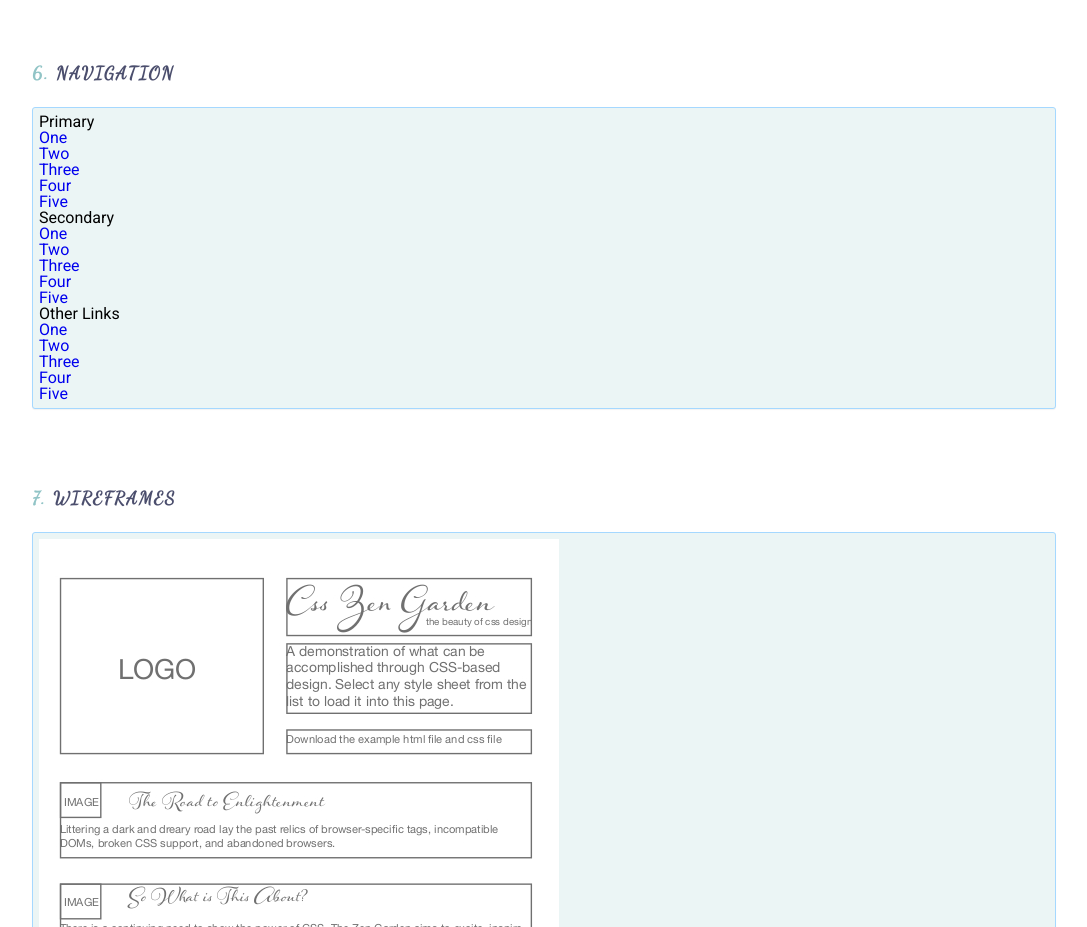
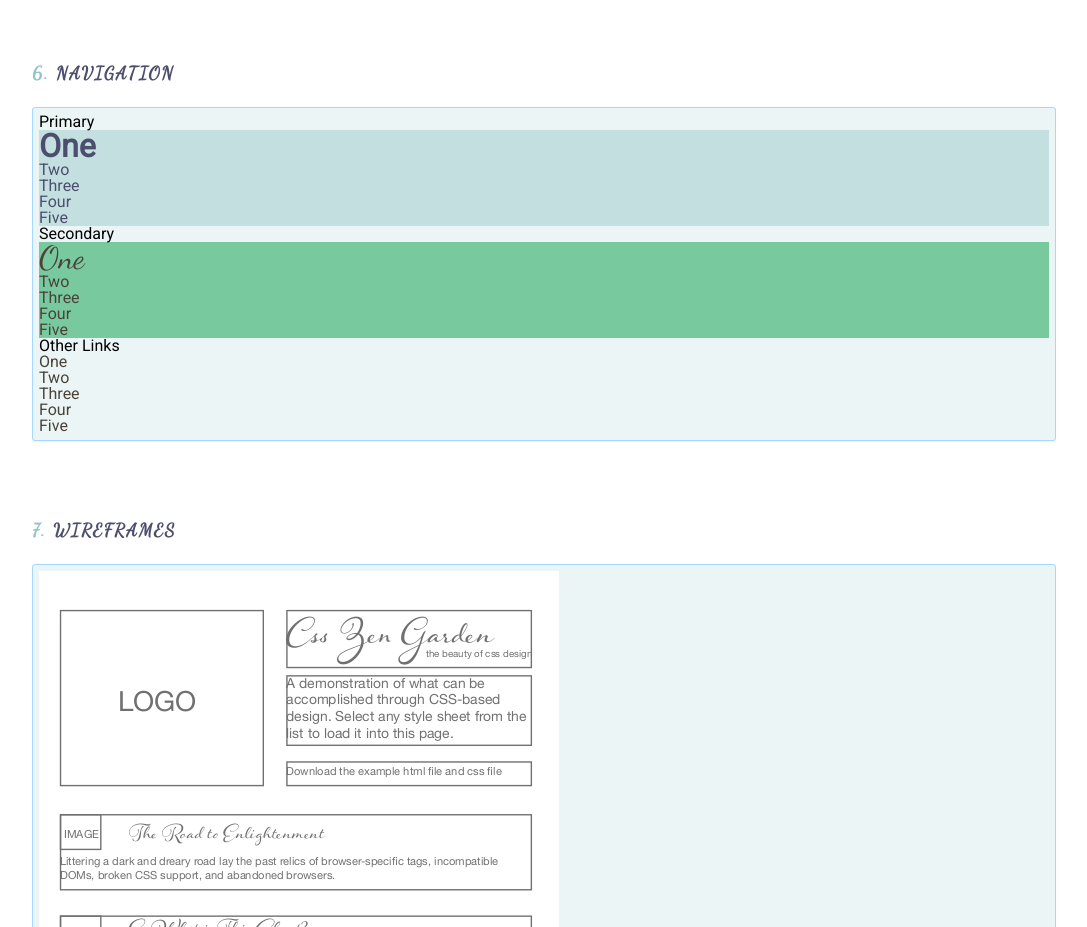
Before and after one commit to BYUIWDD331/css_zen_garden, a website built with Parcel: page src/index.html in a window 1280 px wide. Shown: the part 1760-2687 px from the top of the page, without its empty margins (96-1183 px from the left). Built offline with nearby package versions, Linux system fonts and the light colour scheme.

Commit message:
navigation

```diff
--- a/src/scss/partials/_navigation.scss
+++ b/src/scss/partials/_navigation.scss
@@ -1,6 +1,6 @@
 /* --------------------------------
 
-xNavigation
+xNavigation (Style Guide)
 
 -------------------------------- */
 
@@ -85,9 +85,49 @@ header {
     }
 }
 
+/* --------------------------------
+
+xNavigation Section
+
+-------------------------------- */
+.cd-navigation {
+    a {
+        color: $color-7;
+    }
+
+    a:hover,
+    a:active {
+        color: $color-5;
+    }
+
+    a:visited {
+        color: $color-8;
+    }
+
     .cd-primary-nav {
+        li:nth-of-type(1) {
+            font-weight: 900;
+            font-size: 2em;
+        }
+
+        font-family: $primary-font;
+
+        a {
+            color: $color-2;
+        }
+
+        background-color: $color-4;
 
     }
+
     .cd-secondary-nav {
+        li:nth-of-type(1) {
+            font-family: $secondary-font;
+            font-size: 2em;
+        }
+
+        background-color: $color-6;
+        color: $color-7;
+    }
 
 }
```
Also changed, not shown: 1 other file. Lines whose indentation alone changed are shown as unchanged.
